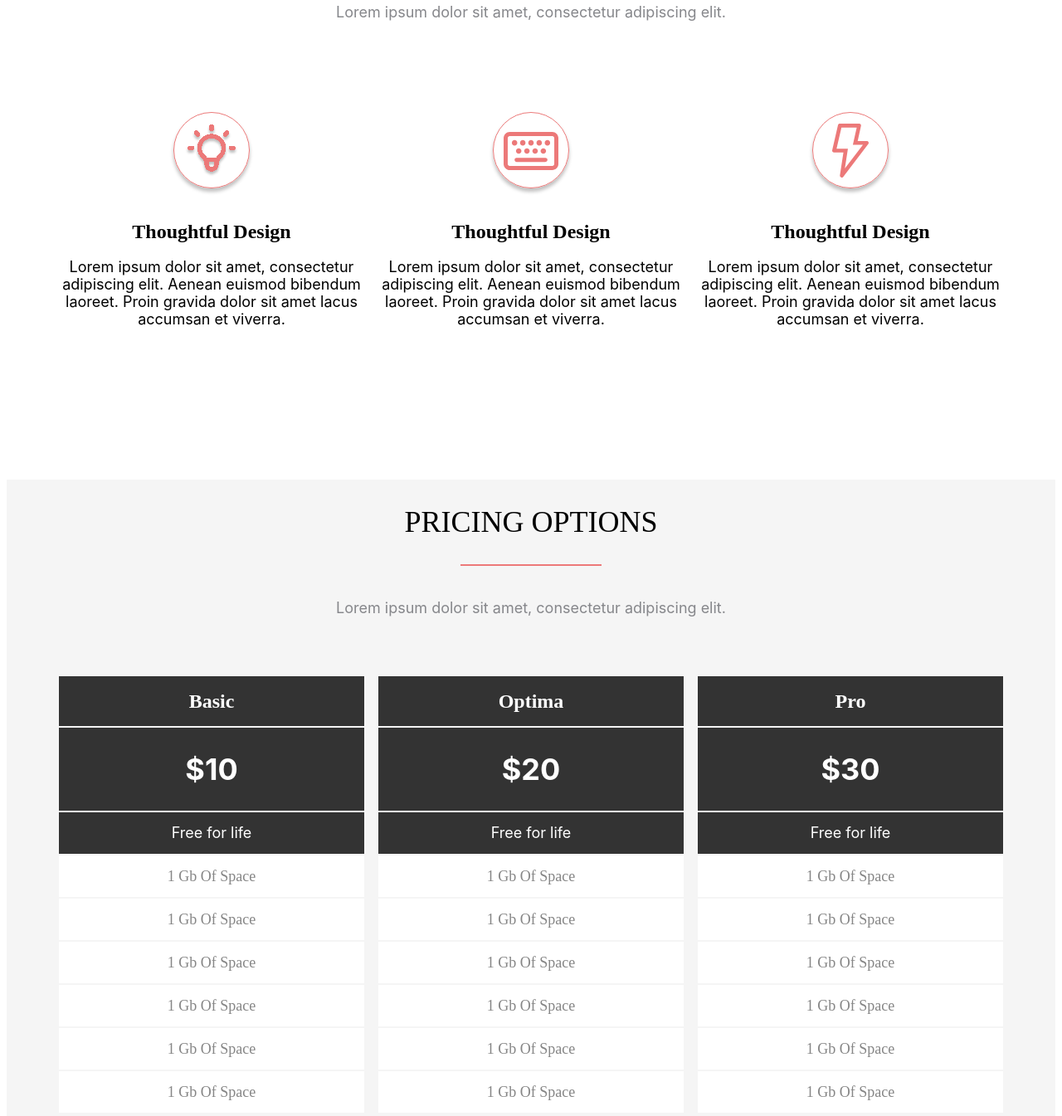
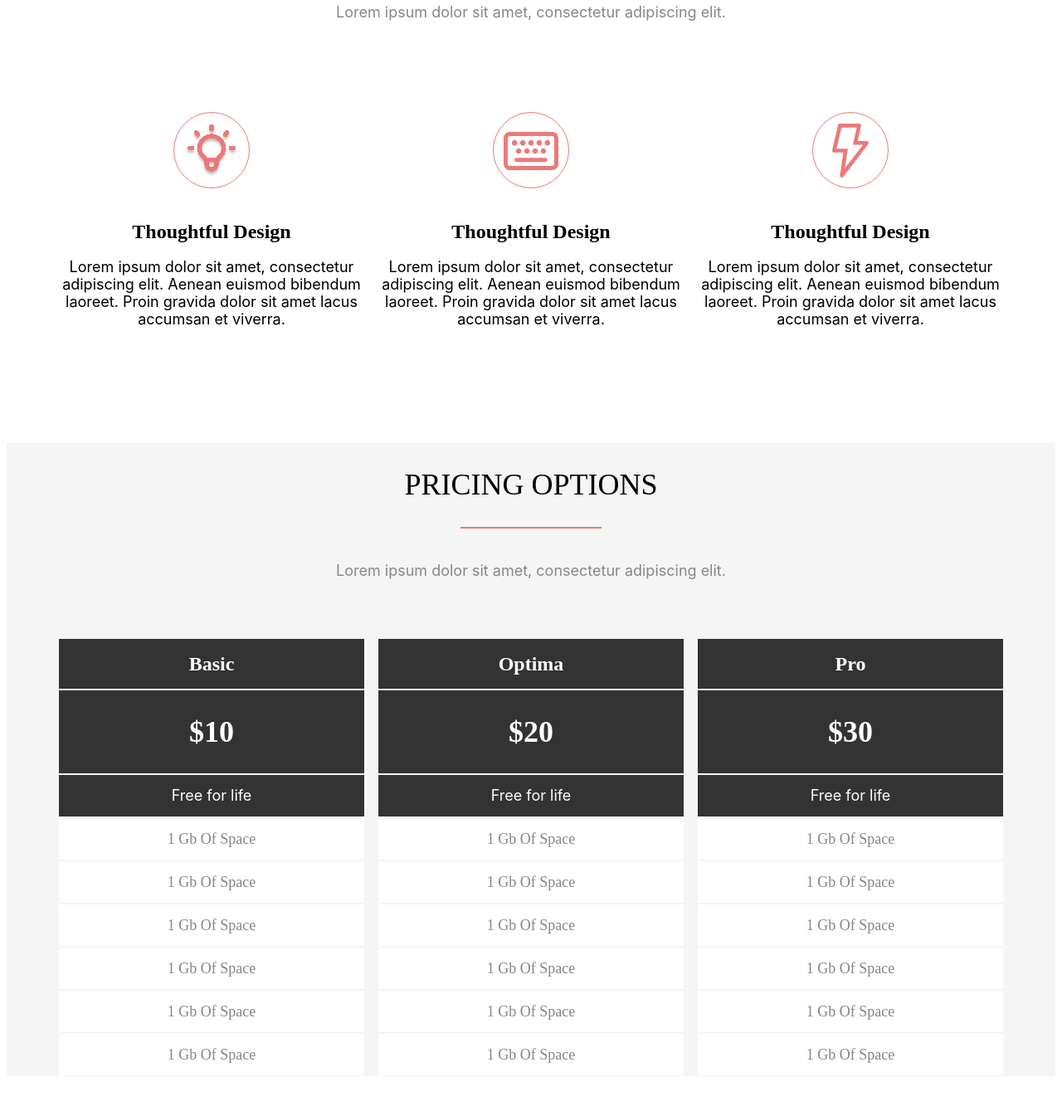
Before and after one commit to EvgeniyShu/AXIT-changed-my-life, a plain HTML site: page index.html in a window 1280 px wide. Shown: the part 880-2225 px from the top of the page at 83% size. Drawn offline with Linux system fonts and the light colour scheme.

Commit message:
modify section pricing

```diff
--- a/index.html
+++ b/index.html
@@ -48,31 +48,30 @@
             <p class="epigraph__p">Lorem ipsum dolor sit amet, consectetur adipiscing elit.</p>
             <ul class="about__cards">
                 <li class ="about__cards-border">
-            <div class="about__cards-border__icon-wrap">
-                <div class= "about__cards-border__icon-wrap__round-cover">
-                    <img class= "about__cards-border__icon-wrap_square" src="./images/Vector-2.svg" alt="lightbulb_icon">
+                <div class= "about__cards-border__round-cover">
+                    <img class= "about__cards-border__square" src="./images/Vector-2.svg" alt="lightbulb_icon">
                 </div>
-            </div>
+
             <h4 class="about__cards-border__header">Thoughtful Design</h4>
             <p class="about__cards-border__text">Lorem ipsum dolor sit amet, consectetur adipiscing
                 elit. Aenean euismod bibendum laoreet. Proin gravida  dolor sit amet lacus accumsan et viverra.</p>
             </li>
                 <li class ="about__cards-border">
-            <div class="about__cards-border__icon-wrap">
-                <div class= "about__cards-border__icon-wrap__round-cover">
-                    <img class= "about__cards-border__icon-wrap_retangle" src="./images/Vector-1.svg" alt="keyboard_icon">
+
+                <div class= "about__cards-border__round-cover">
+                    <img class= "about__cards-border__retangle" src="./images/Vector-1.svg" alt="keyboard_icon">
                 </div>
-            </div>
+
             <h4 class= "about__cards-border__header">Thoughtful Design</h4>
             <p class="about__cards-border__text">Lorem ipsum dolor sit amet, consectetur adipiscing
                 elit. Aenean euismod bibendum laoreet. Proin gravida  dolor sit amet lacus accumsan et viverra.</p>
             </li>
                 <li class="about__cards-border">
-            <div class="about__cards-border__icon-wrap">
-                <div class= "about__cards-border__icon-wrap__round-cover">
-                    <img class= "about__cards-border__icon-wrap_square" src="./images/Vector.svg" alt="lightning_icon">
+
+                <div class= "about__cards-border__round-cover">
+                    <img class= "about__cards-border__square" src="./images/Vector.svg" alt="lightning_icon">
                 </div>
-            </div>
+
             <h4 class= "about__cards-border__header">Thoughtful Design</h4>
             <p class= "about__cards-border__text">Lorem ipsum dolor sit amet, consectetur adipiscing
                 elit. Aenean euismod bibendum laoreet. Proin gravida  dolor sit amet lacus accumsan et viverra.</p>
--- a/styles/about.css
+++ b/styles/about.css
@@ -9,36 +9,29 @@
 .about__cards-border{
 
     max-width: 370px;
-    height: 383px;
+    box-sizing: border-box;
+    justify-content: center;
     display: block;
     flex-grow: 1;
     padding: 0;
     text-align: center;
 
 
+
 }
-.about__cards-border__icon-wrap{
-    width:170px;
-    height:170px;
-    margin: 0 auto;
-    line-height: 170px;
-    display: flex;
-    justify-content: center;
-    align-items: center;
-}
-.about__cards-border__icon-wrap__round-cover{
+
+.about__cards-border__round-cover{
     width: 92px;
     height: 92px;
+    margin: 39px auto ;
     border: 1px solid #EC7979;
-    box-shadow: 0px 4px 4px rgba(0, 0, 0, 0.25);
     box-sizing: border-box;
     border-radius: 50%;
 
 }
 .about__cards-border__header{
     max-height: 100px;
-
-    margin: 0px 0px 8px 0px;
+    margin-bottom: 8px;
     box-sizing: border-box;
     justify-content: center;
 
@@ -55,7 +48,7 @@
     text-align: center;
 }
 
-.about__cards-border__icon-wrap_retangle{
+.about__cards-border__retangle{
 height: 46px;
 width: 66px;
 margin: 23px auto;
@@ -63,7 +56,7 @@ box-sizing: border-box;
 text-align: center;
 }
 
-.about__cards-border__icon-wrap_square{
+.about__cards-border__square{
 height: 65.29px;
 width: 65.29px;
 margin: 13px auto;
--- a/styles/basic.css
+++ b/styles/basic.css
@@ -1,20 +1,13 @@
-.html{
+html{
     min-width: 375px;
-
-  }
-.section{
     width: 100%;
-    max-width: 1510px;
-    margin:0 auto;
-
-font-family: 'Inter',sans-serif;
+    font-family: 'Inter',sans-serif;
 font-style: normal;
 font-weight: 400;
 font-size: 18px;
+
 }
-.body{
-    margin:0px;
-}
+
 .container{
     max-width: 1170px;
     margin-left: auto;
@@ -38,10 +31,10 @@ h1, h2, h3{
     font-style: normal;
     font-weight: 400;
     font-size: 36px;
-    display: flex;
+
     color: #000000;
     text-transform: uppercase;
-    align-items: center;
+
     text-align: center;
 }
 .separator{
@@ -65,7 +58,5 @@ h1, h2, h3{
     font-weight: 400;
     font-size: 18px;
     color: #86878B;
-    display: flex;
-    align-items: center;
     text-align: center;
 }
--- a/styles/pricing.css
+++ b/styles/pricing.css
@@ -5,21 +5,24 @@
     display: flex;
     justify-content: space-evenly;
     flex-wrap: wrap;
-    padding-bottom: 50px;
+    margin-bottom: 50px;
     list-style-type: none;
 
 }
 
 .pricing__cards__border{
-    height: 510px ;
+
     max-width: 370px;
     min-width: 250px; /** слижком мало текста в блоке**/
     display: block;
     flex-grow: 1;
-    padding-bottom: 40px;
+    padding-bottom: 0px;
+    align-items: flex-start;
+
 }
 .pricing__cards__border:hover{
     margin-top: -30px;
+    margin-bottom: -30px;
     cursor: pointer;
     box-shadow: 0px 4px 10px rgba(51, 51, 51, 0.2);
 }
@@ -43,7 +46,7 @@ line-height: 60px;
     background-color:#333333 ;
     border: 1px solid #f5f5f5;
     color: #ffffff;
-    font-family: 'Inter';
+    font-family: 'OpenSans';
 font-size: 36px;
 font-weight: 700;
 text-align: center;
```
